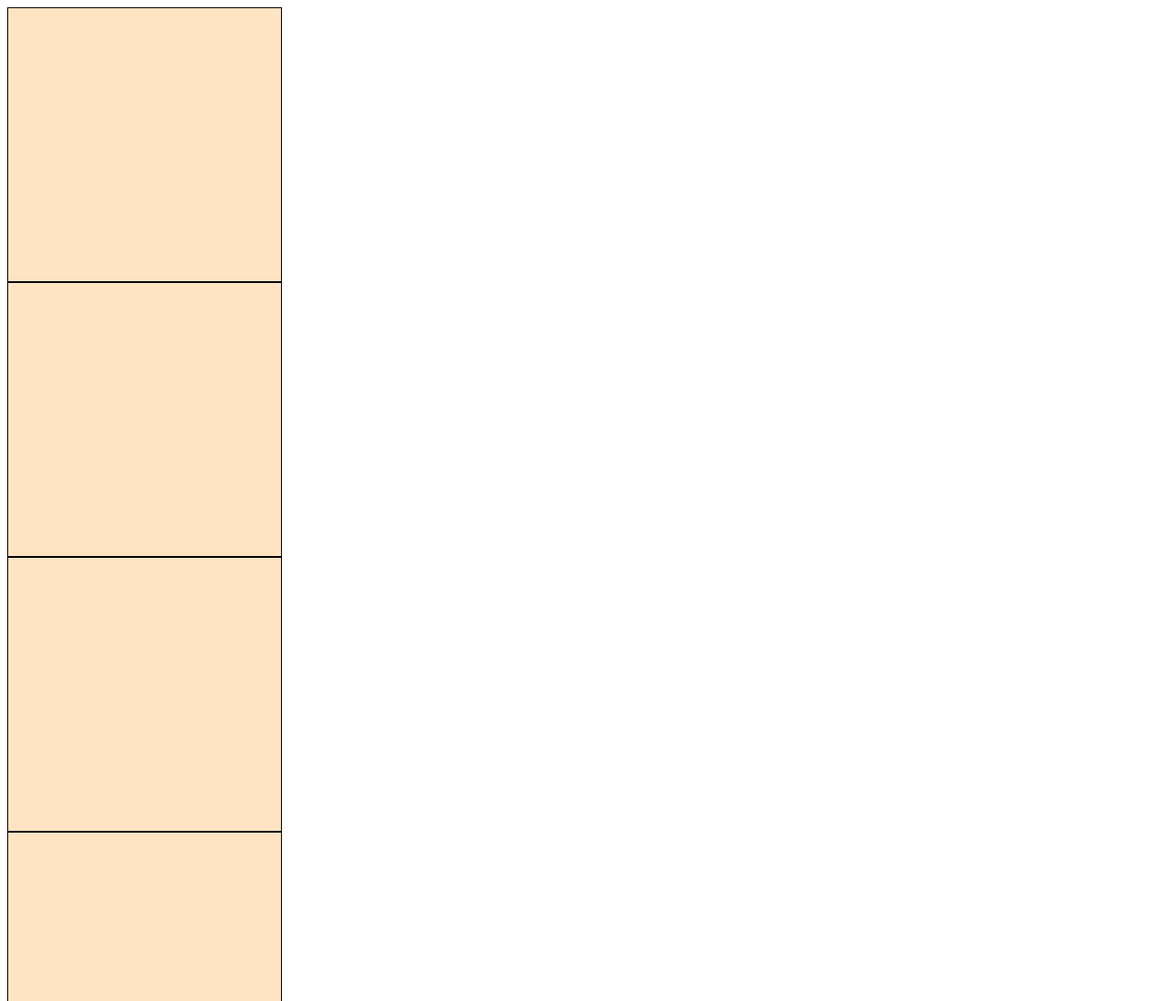
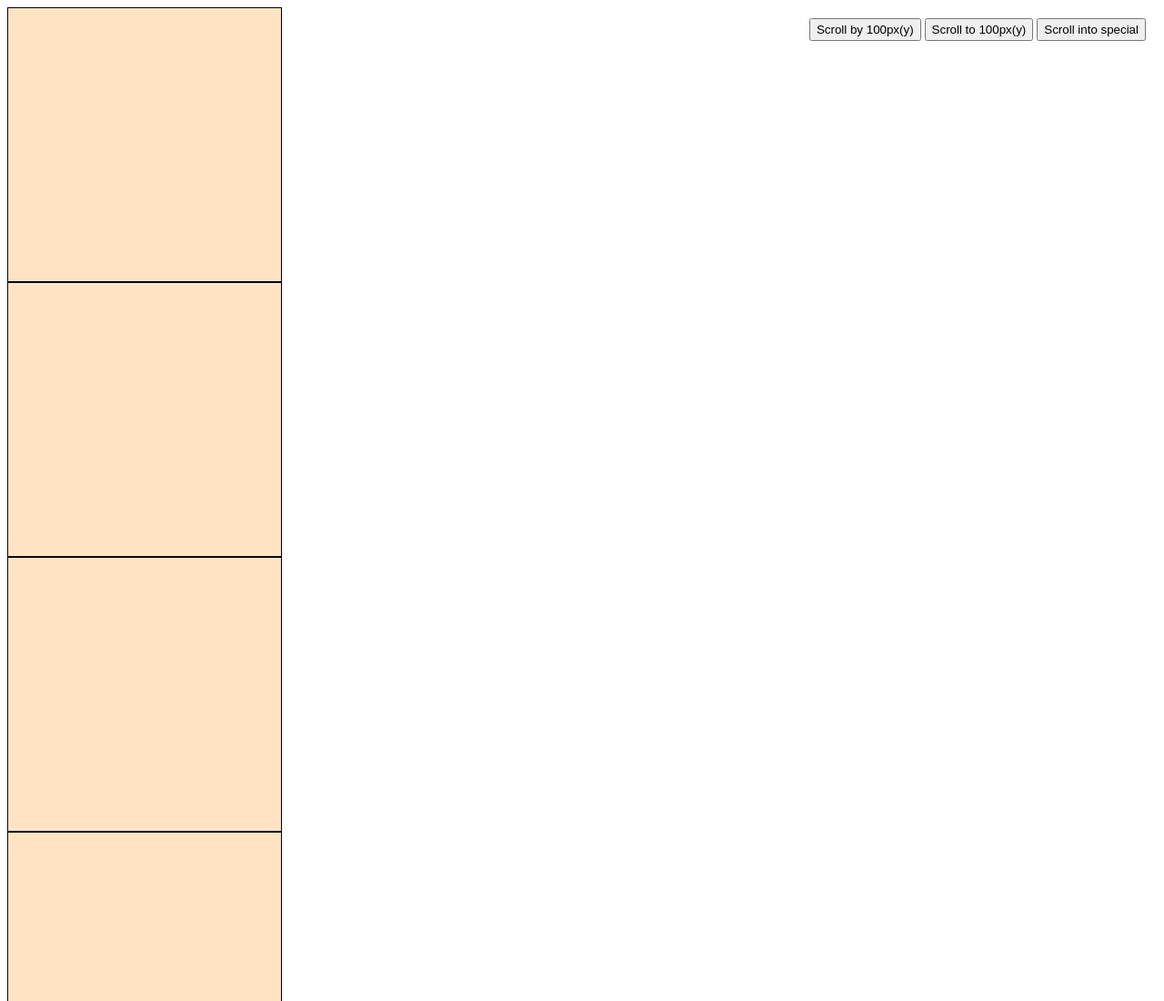
Before and after one commit to bjw1622/browser, a plain HTML site: page 02.Web API/window-coordinates.html in a window 1280 px wide. Shown: the top 1100 px of the page at 91% size. Drawn offline with Linux system fonts and the light colour scheme.

Commit message:
Add scroll function
Add scroll function

```diff
--- a/02.Web API/window-coordinates.html
+++ b/02.Web API/window-coordinates.html
@@ -15,10 +15,31 @@
       #special {
         background-color: blue;
       }
+      .a {
+        width: 100%;
+        display: flex;
+        justify-content: space-between;
+      }
+      button {
+        display: inline-block;
+        height: 25px;
+      }
+      footer {
+        position: fixed;
+        top: 20px;
+        right: 20px;
+      }
     </style>
   </head>
   <body>
-    <div></div>
+    <nav class="a">
+      <div></div>
+      <footer>
+        <button id="move">Scroll by 100px(y)</button>
+        <button id="move__to">Scroll to 100px(y)</button>
+        <button id="move__special">Scroll into special</button>
+      </footer>
+    </nav>
     <div></div>
     <div></div>
     <div></div>
@@ -28,24 +49,28 @@
     <div></div>
 
     <script>
-      /*
-      const ele = document.querySelector("#special");
-
-      ele.addEventListener("click", (e) => {
-        const imgRect = ele.getBoundingClientRect();
-        console.log(imgRect);
-        console.log(`clientX, Y: (${e.clientX}, ${e.clientY})`);
-        console.log(`pageX, Y: (${e.pageX}, ${e.pageY})`);
-      });
-      */
       const $special = document.querySelector("#special");
-
       $special.addEventListener("click", (event) => {
         const rect = $special.getBoundingClientRect();
         console.log(rect);
         console.log(`${event.clientX},${event.clientY}`);
         console.log(`${event.pageX},${event.pageY}`);
       });
+
+      const $move = document.querySelector("#move");
+      $move.addEventListener("click", () => {
+        window.scrollBy(0, 100);
+      });
+
+      const $move__to = document.querySelector("#move__to");
+      $move__to.addEventListener("click", () => {
+        window.scrollTo(0, 100);
+      });
+
+      const $move__special = document.querySelector("#move__special");
+      $move__special.addEventListener("click", () => {
+        $special.scrollIntoView();
+      });
     </script>
   </body>
 </html>
```
